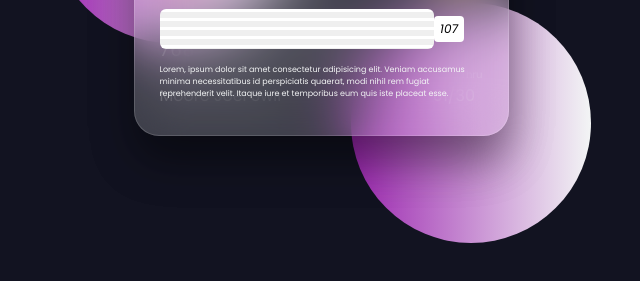
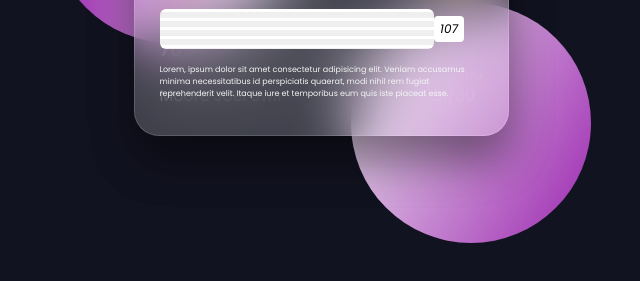
Before and after one commit to Moore0601/Flipping-card, a plain HTML site: page index.html in a window 1280 px wide. Shown: the part 377-658 px from the top of the page, without its empty margins (319-959 px from the left). Drawn offline with Linux system fonts and the light colour scheme.

Commit message:
latest update

```diff
--- a/style.css
+++ b/style.css
@@ -33,7 +33,7 @@ section::after{
     width: 240px;
     border-radius: 50%;
     transform: translate(150px, 100px);
-    background: linear-gradient(90deg, #9c27b0, #f3f5f5);
+    background: linear-gradient(300deg, #9c27b0, #f3f5f5);
 }
 
 .container{
```
